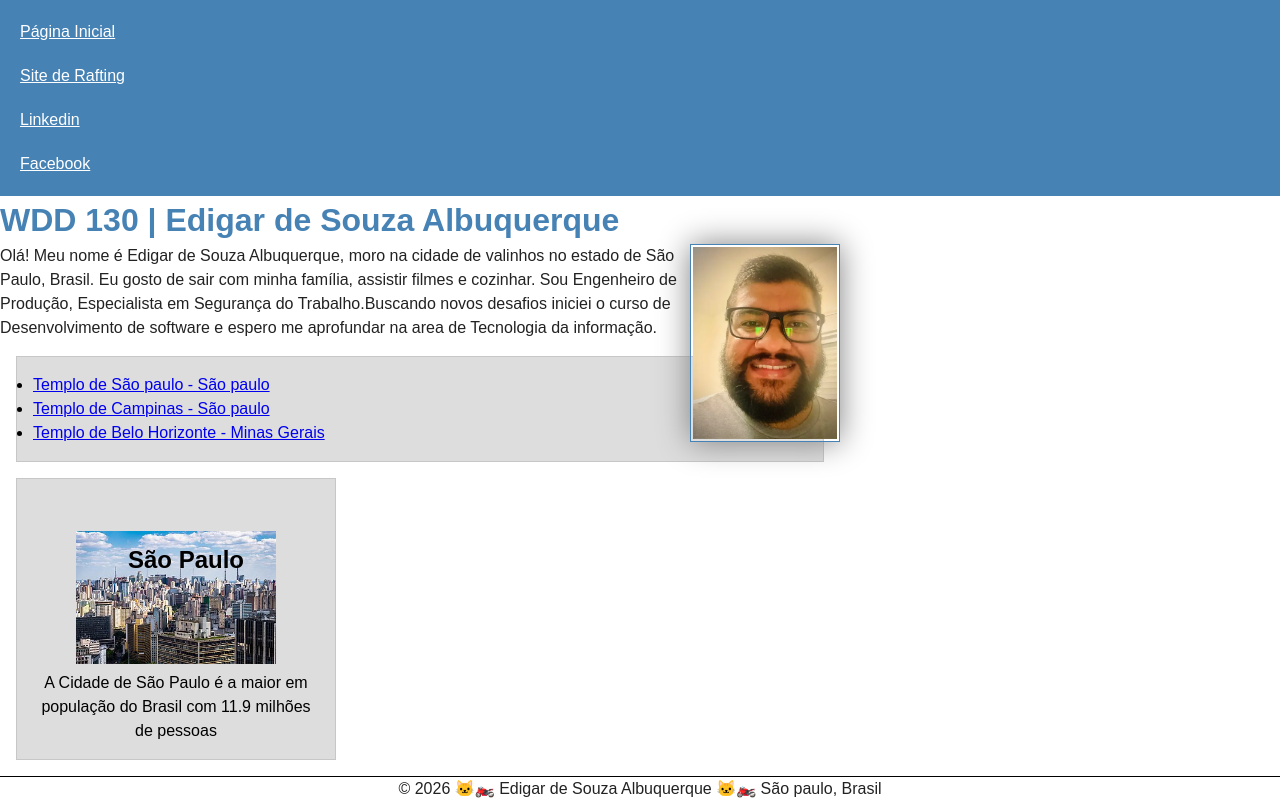
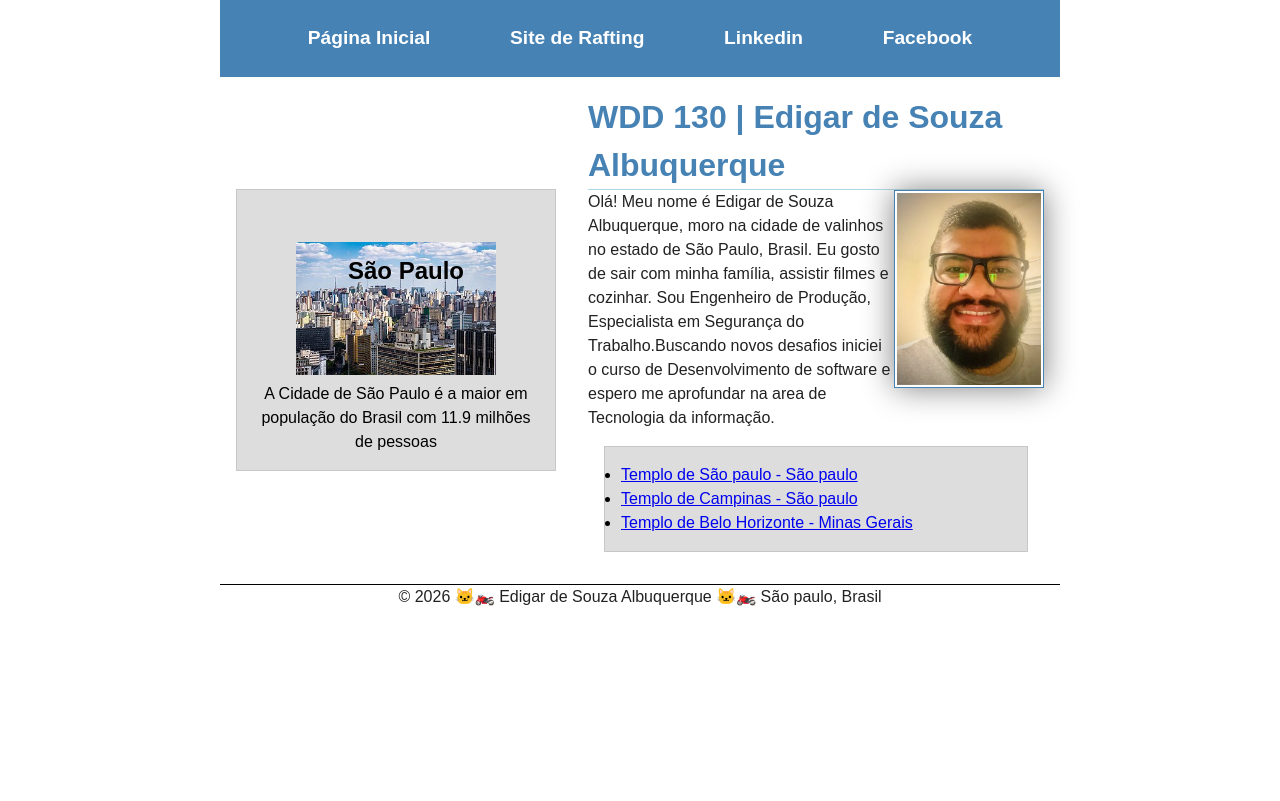
Before and after one commit to Albuquerque293/wdd130, a plain HTML site: page index.html in a window 1280 px wide. Drawn offline with Linux system fonts and the light colour scheme.

Commit message:
atividade_guiada_semana_4

```diff
--- a/estilos/estilos.css
+++ b/estilos/estilos.css
@@ -18,23 +18,27 @@ body {
 }
 
 nav {
+
     background-color: steelblue;
-    padding: var(--padding-nav);
+    padding: 1rem;
+    display: flex;
+    justify-content: space-evenly;
+    align-items: center;
 }
 
 nav a {
-    color: white;
     display: block;
-    padding: var(--padding-nav);
+    padding: 0.5rem;
+    text-decoration: none;
+    font-size: 1.2rem;
+    font-weight: 700;
+    color: #fff;
+    /* abreviação para branco */
 }
 
 h1 {
     color: steelblue;
-}
-
-main {
-    max-width:
-        840px;
+    border-bottom: 1px solid lightblue;
 }
 
 main img {
@@ -80,3 +84,27 @@ footer {
     background-color: #ddd;
     color: #000;
 }
+
+header,
+footer,
+.grid {
+    max-width: 840px;
+    margin: 0 auto;
+}
+
+.grid {
+    display: grid;
+    align-items: center;
+}
+
+main {
+    grid-column: 2/3;
+    margin: 1rem;
+}
+
+aside {
+    width: 20rem;
+    position: relative;
+    grid-column: 1/2;
+    grid-row: 1/2;
+}
--- a/index.html
+++ b/index.html
@@ -23,14 +23,17 @@
         </nav>
 
     </header>
+    <div class="grid">
         <main>
             <h1>WDD 130 | Edigar de Souza Albuquerque</h1>
             <img src="imagens/perfil.webp" alt="Olá, Meu nome é Edigar de souza albuquerque"
               width="200">
-        <p>Olá! Meu nome é Edigar de Souza Albuquerque, moro na cidade de valinhos no estado de São
+            <p>Olá! Meu nome é Edigar de Souza Albuquerque, moro na cidade de valinhos no estado de
+                São
                 Paulo, Brasil. Eu gosto de sair com minha família,
                 assistir filmes e cozinhar. Sou Engenheiro de Produção, Especialista em Segurança do
-            Trabalho.Buscando novos desafios iniciei o curso de Desenvolvimento de software e espero
+                Trabalho.Buscando novos desafios iniciei o curso de Desenvolvimento de software e
+                espero
                 me aprofundar na area de Tecnologia
                 da informação.</p>
             <ul class="caixa">
@@ -46,9 +49,12 @@
         <aside class="caixa">
             <h2>São Paulo</h2>
             <img src="imagens/cidade_de_sao_paulo.jpg" alt="Cidade de são paulo">
-        <p>A Cidade de São Paulo é a maior em população do Brasil com 11.9 milhões de pessoas</p>
+            <p>A Cidade de São Paulo é a maior em população do Brasil com 11.9 milhões de pessoas
+            </p>
 
         </aside>
+    </div>
+
     <footer>
         <p>&copy; 2026 🐱‍🏍 Edigar de Souza Albuquerque 🐱‍🏍 São paulo, Brasil</p>
 
```
Lines whose indentation alone changed are shown as unchanged.
